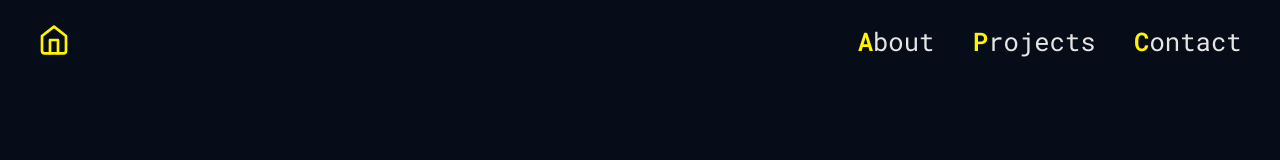
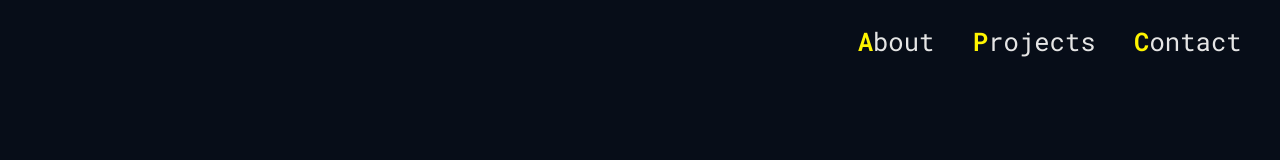
Before and after one commit to JakePitman/moreaporia, a React (Create React App) app: page /home in a window 1280 px wide. Shown: the top 160 px of the page. Built offline with nearby package versions, Linux system fonts and the light colour scheme; a web font is replaced by a local one.

Commit message:
Hide home button on home screen

```diff
--- a/src/components/AppNavigation/AppNavigation.module.scss
+++ b/src/components/AppNavigation/AppNavigation.module.scss
@@ -23,6 +23,10 @@
   height: $topNavHeightPortrait;
 }
 
+.homeLinkHidden {
+  cursor: default
+}
+
 .homeButton {
   @include iconWrapper;
   display: flex;
@@ -33,3 +37,13 @@
 .rightNavItems {
   display: flex;
 }
+
+.homeSVGVisible {
+  opacity: 1;
+  transition: all 0.5s;
+}
+
+.homeSVGHidden {
+  opacity: 0;
+  transition: all 0.5s;
+}
--- a/src/components/AppNavigation/AppNavigation.tsx
+++ b/src/components/AppNavigation/AppNavigation.tsx
@@ -32,11 +32,19 @@ const AppNavigation = () => {
         delayChildren: 0.5,
       }}
     >
-      <Link to="/home">
+      <Link
+        to="/home"
+        className={pathname === "/home" ? styles.homeLinkHidden : ""}
+      >
         <motion.div className={styles.homeButton} variants={homeButtonVariants}>
           <FiHome
             color={colors.primaryYellow}
             size={isLandscape ? "" : "1.5rem"}
+            className={
+              pathname === "/home"
+                ? styles.homeSVGHidden
+                : styles.homeSVGVisible
+            }
           />
         </motion.div>
       </Link>
```
